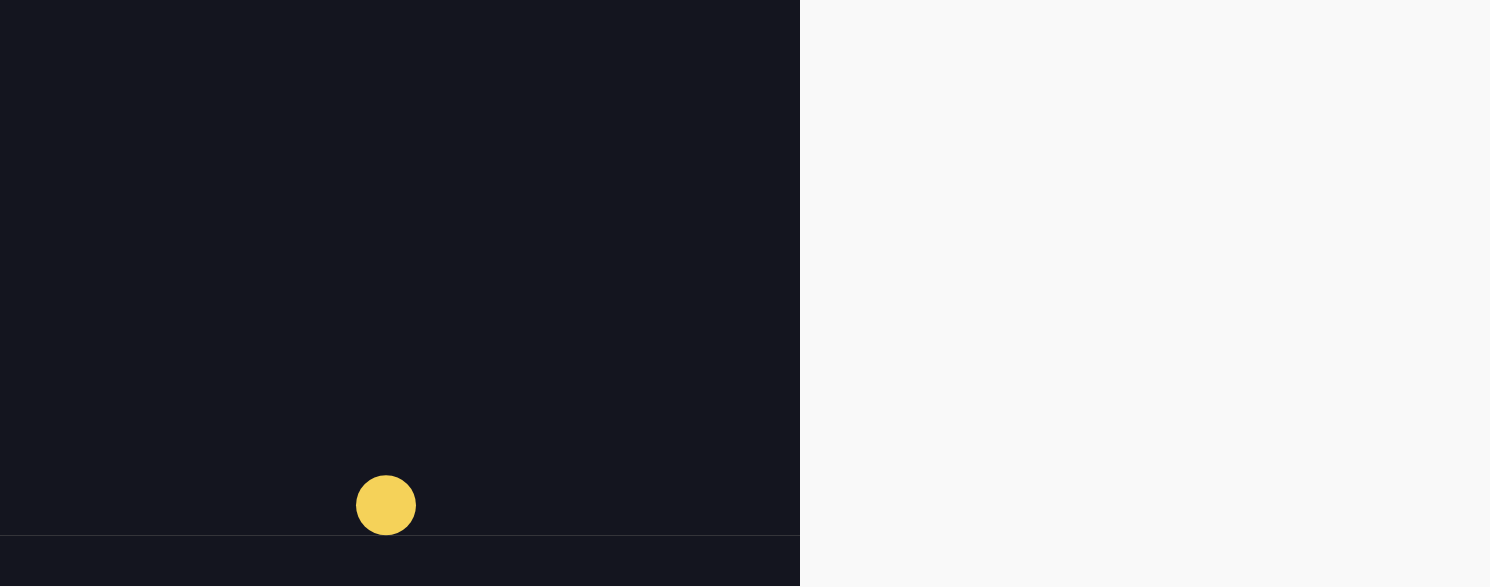
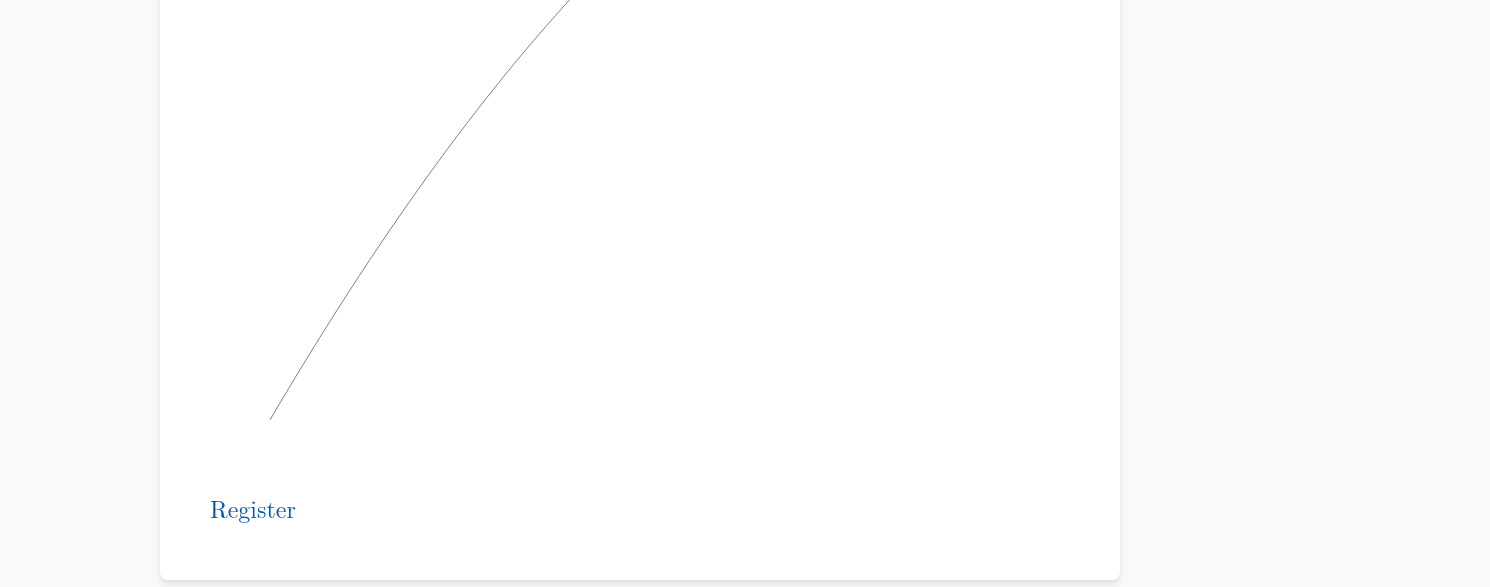
Before and after one commit to anantkumarclasses/web-content, a plain HTML site: page index.html in a window 1280 px wide. Shown: the part 363-950 px from the top of the page, 1490 px wide, since content can reach past the window. Drawn offline with nearby package versions, Linux system fonts and the light colour scheme.

Commit message:
Update index.html

```diff
--- a/index.html
+++ b/index.html
@@ -21,9 +21,8 @@
 <!-- Header (Navbar) -->
 
 <div class="container">
-<!-- <canvas id="canvas"></canvas>
-<script src="physics_animation_script.js"></script> -->
-<canvas id="world"></canvas>
+<canvas id="canvas"></canvas>
+<script src="projectile_01.js"></script>
 
 <a href="registration_form.html">Register</a></td>
 </div>
@@ -33,34 +32,5 @@
 
 
 <script src="https://cdn.jsdelivr.net/npm/bootstrap@5.3.2/dist/js/bootstrap.bundle.min.js"></script>
-<script src="https://cdn.jsdelivr.net/npm/matter-js"></script>
-<script>
-  const { Engine, Render, World, Bodies } = Matter;
-
-  const engine = Engine.create();
-
-  const render = Render.create({
-    element: document.body,
-    engine: engine,
-    options: {
-      width: 800,
-      height: 600,
-      wireframes: false
-    }
-  });
-
-  const ball = Bodies.circle(400, 100, 30, {
-    restitution: 0.9,  // bounciness
-    friction: 0.01
-  });
-
-  const ground = Bodies.rectangle(400, 580, 810, 60, { isStatic: true });
-
-  World.add(engine.world, [ball, ground]);
-
-  Engine.run(engine);
-  Render.run(render);
-</script>
-
 </body>
 </html>
```
